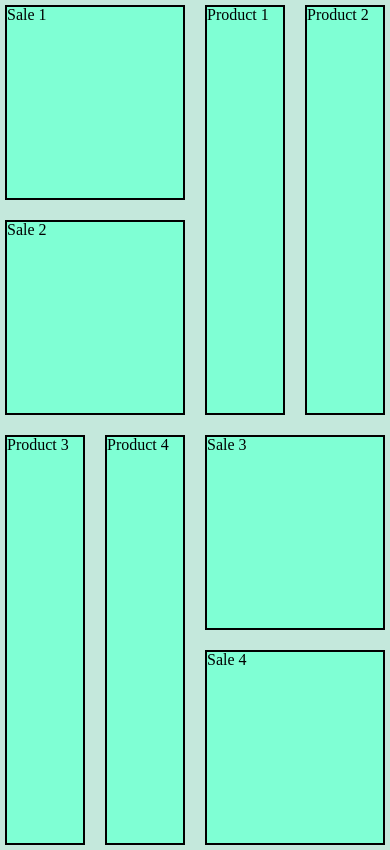
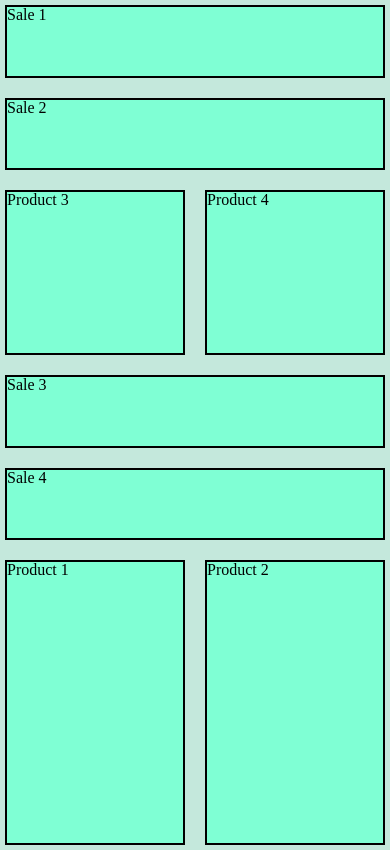
Before and after one commit to ninatsikaridze/CS13, a plain HTML site: page index.html in a window 390 px wide. Drawn offline with Linux system fonts and the light colour scheme.

Commit message:
add responsive

```diff
--- a/css/style.css
+++ b/css/style.css
@@ -69,3 +69,58 @@
     grid-column: 2;
     grid-row: 3/5;
 }
+
+@media(max-width:748px){
+
+    .container-grid{
+
+        display: grid;
+        width: 100%;
+        height: 850px;
+        grid-template-columns:repeat(2, 1fr);
+        grid-template-rows:repeat(8, 1fr);
+        gap: 20px;
+        padding: 5px;
+
+        .sale1{grid-area: sale1;
+            grid-column: 1/span 2;
+            grid-row: 1;
+
+        }
+        .sale2{grid-area: sale2;
+            grid-column: 1/span 2;
+            grid-row: 2;
+
+        }
+
+        .sale3{grid-area: sale3;
+            grid-column: 1/3;
+            grid-row: 5;
+        }
+
+        .sale4{grid-area: sale4;
+            grid-column: 1/3;
+            grid-row: 6;
+        }
+
+        .product1{grid-area: product1;
+            grid-column: 1;
+            grid-row: 7/ span 8;
+
+        }
+
+        .product2{grid-area: product2;
+            grid-column: 2;
+            grid-row: 7/ span 8;
+        }
+
+        .product3{grid-area: product3;
+            grid-column: 1;
+            grid-row: 3/5;
+        }
+
+        .product4{grid-area: product4;
+            grid-column: 2;
+            grid-row: 3/ 5;
+        }
+}
```
